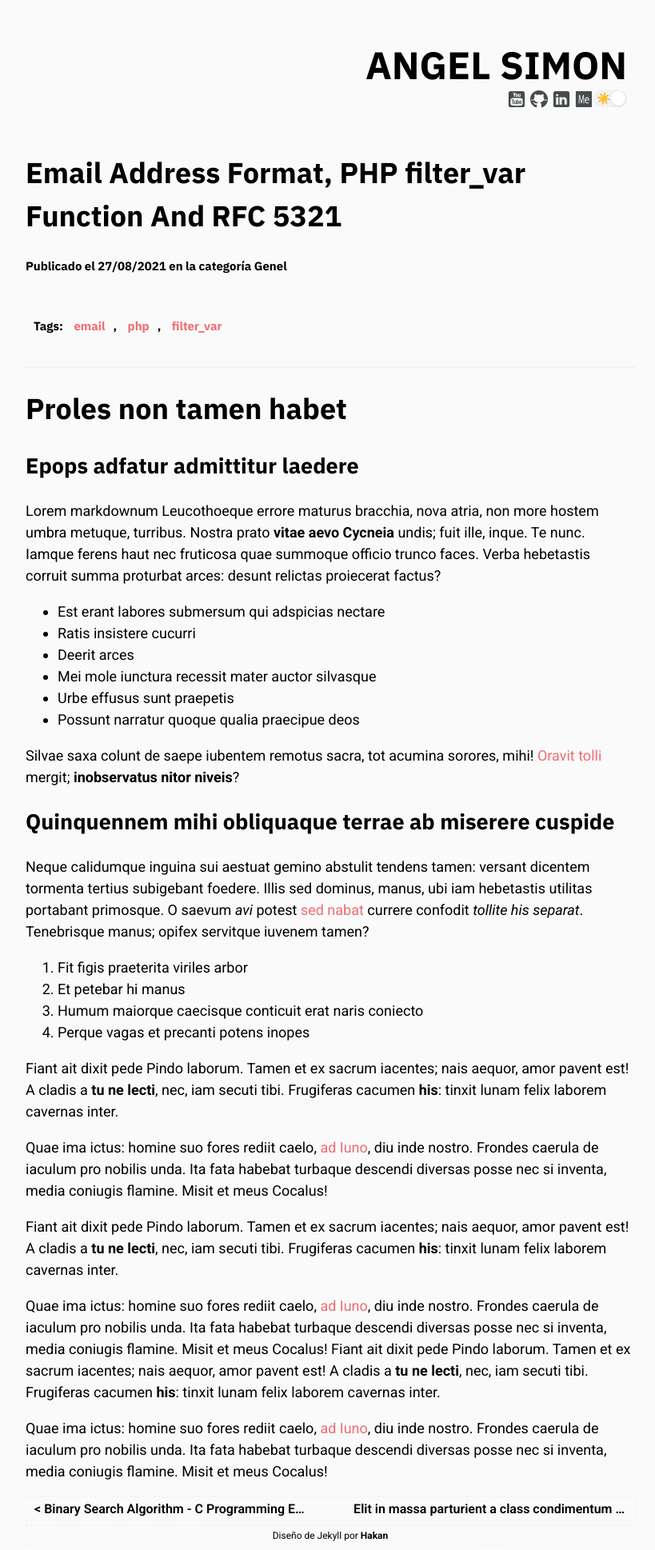
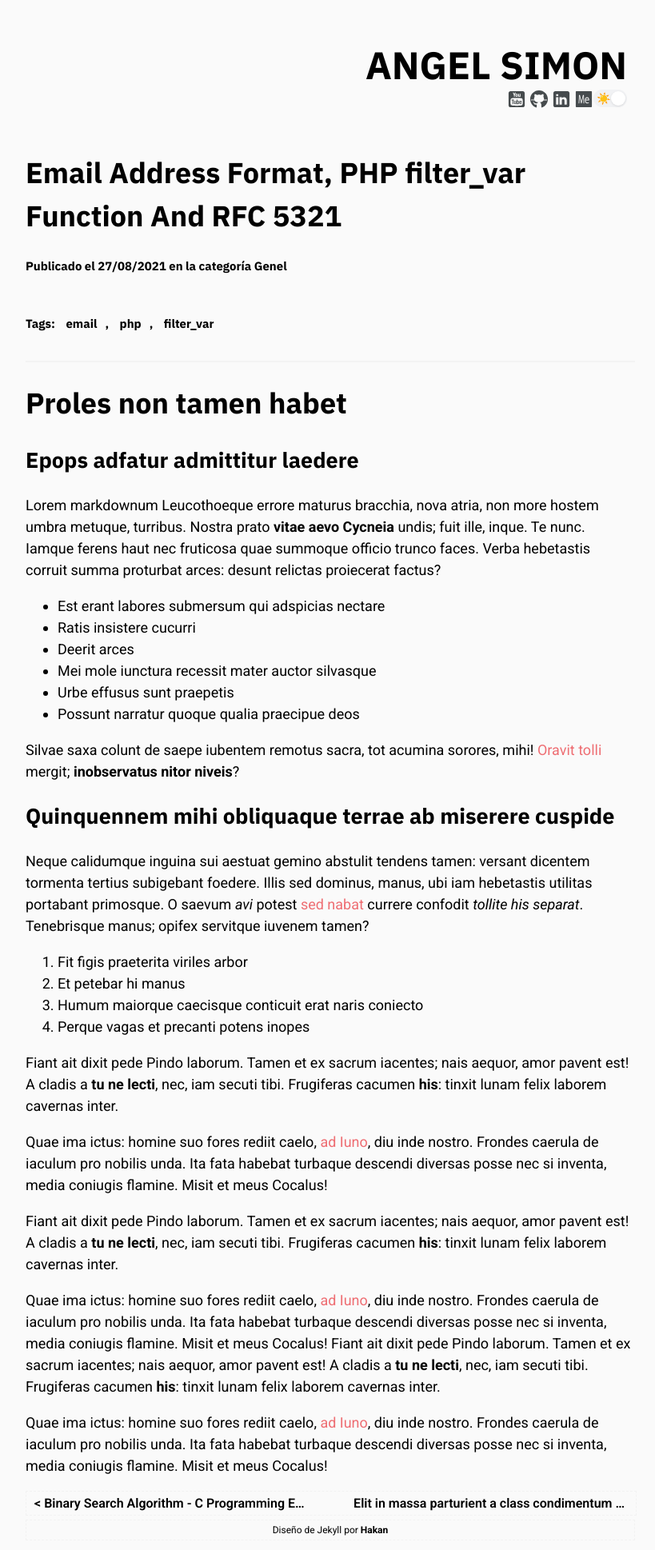
Before and after one commit to angelsimon/angelsimon.github.io, a Jekyll site: the page built from _posts/2021-08-27-email-address-format.md, in a window 1280 px wide. Shown: the whole page at 80% size, without its empty margins (227-1046 px from the left). Built offline with Jekyll 4.4.1, drawn with Linux system fonts in a browser that asks for light colours; comment, search, counter and statistics services are not loaded.

Commit message:
Vinculos y tags

```diff
--- a/assets/css/style.css
+++ b/assets/css/style.css
@@ -37,6 +37,28 @@
 
 a:hover{text-decoration: none;}
 a{color: var(--primary-font-color); text-decoration: none;}
+
+.blog-post-content a{
+  color: var(--link-color);
+}
+
+.blog-post-content a:hover{
+  color: var(--link-color);
+  text-decoration-line: underline;
+  text-decoration-style: dashed;
+  text-decoration-color: var(--link-color);
+}
+
+.tags a{
+  text-decoration: none;
+  color: var(--primary-font-color);
+  text-decoration-color: var(--primary-font-color);
+}
+.tags a:hover{
+  text-decoration-line: underline;
+  text-decoration-style: dotted;
+}
+
 
 .container{
   display: flex;
@@ -128,19 +150,12 @@
   margin-bottom: 20px;
 }
 
-.post-tag{margin-bottom: 5px;}
+.tags{   width: 100%;
+  display: flex;
+  flex-direction: row;
+  flex-wrap: wrap;
+  align-items: center;}
 
-.tags{ padding: 3px 10px; margin-right: 5px; margin-bottom: 10px; display: flex; align-items: center;}
-
-.tags a{
-  text-decoration: none;
-  color: var(--primary-font-color);
-  text-decoration-color: var(--primary-font-color);
-}
-.tags a:hover{
-  text-decoration-line: underline;
-  text-decoration-style: dotted;
-}
 
 .navigation{
   width: 100%;
@@ -179,17 +194,6 @@
 
 .blog-post-content h1,h2,h3,h4,h5{
   font-family: var(--font-titulos);
-}
-
-.blog-post-content a{
-  color: var(--link-color);
-}
-
-.blog-post-content a:hover{
-  color: var(--link-color);
-  text-decoration-line: underline;
-  text-decoration-style: dashed;
-  text-decoration-color: var(--link-color);
 }
 
 .post-tag{color:var(--primary-font-color); padding: 5px 10px;}
```
